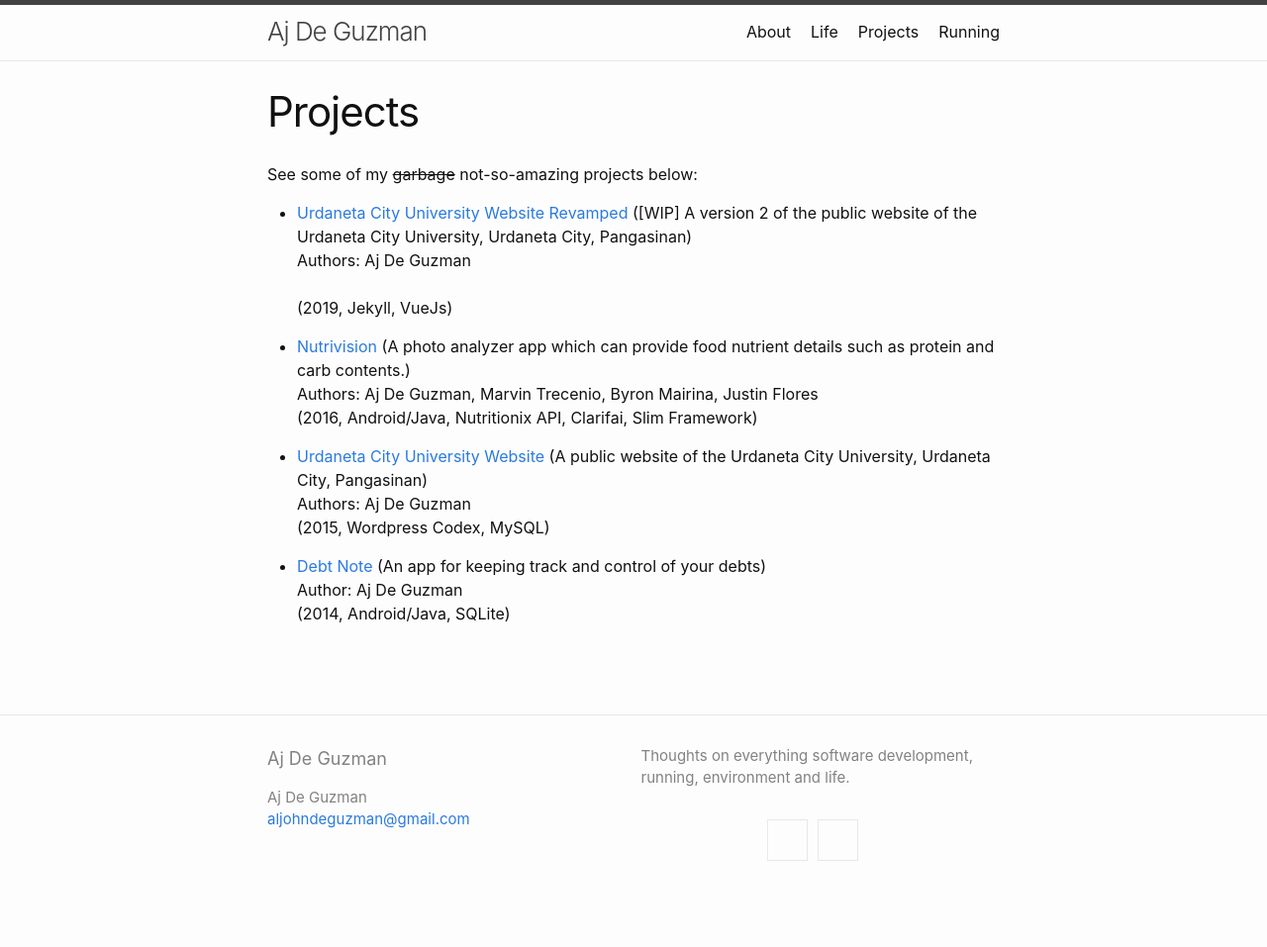
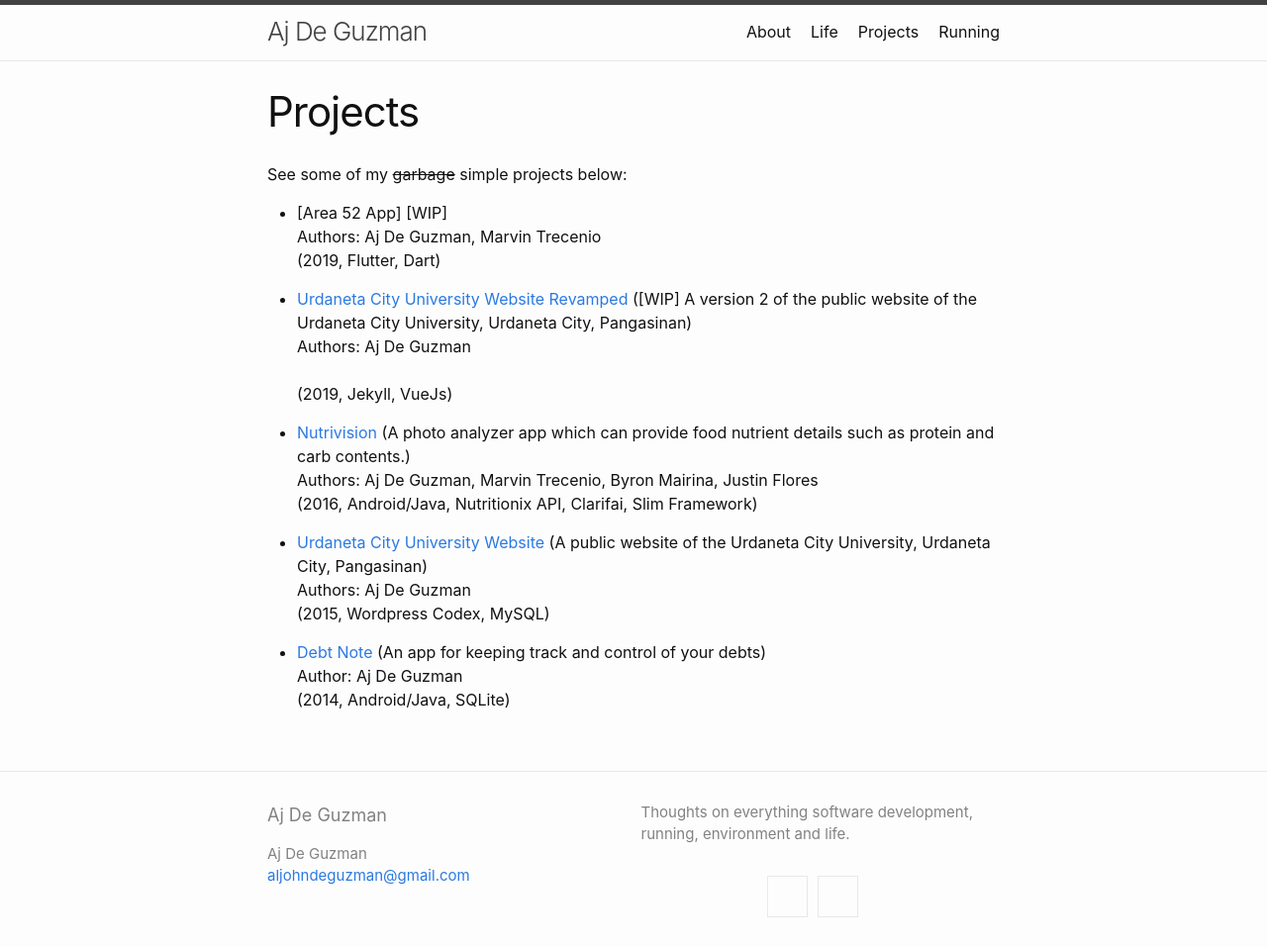
Before and after one commit to ajdeguzman/ajdeguzman.github.io, a Jekyll site: the page built from projects.md, in a window 1280 px wide. Shown: the whole page at 99% size. Built offline with Jekyll 4.4.1, drawn with Linux system fonts in a browser that asks for light colours; before the commit the page ends 900 px from its top, so only the background shows below that.

Commit message:
Update projects.md

```diff
--- a/projects.md
+++ b/projects.md
@@ -4,7 +4,11 @@ title: Projects
 permalink: /projects/
 ---
 
-See some of my ~~garbage~~ not-so-amazing projects below:
+See some of my ~~garbage~~ simple projects below:
+
+- [Area 52 App] [WIP]
+<br> Authors: Aj De Guzman, Marvin Trecenio
+<br> (2019, Flutter, Dart)
 
 - [Urdaneta City University Website Revamped](https://ajdeguzman.github.com/ucu){:target="_blank"} ([WIP] A version 2 of the public website of the Urdaneta City University, Urdaneta City, Pangasinan)
 <br> Authors: Aj De Guzman
```
